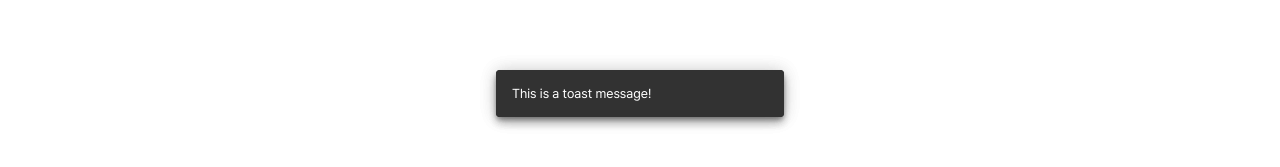
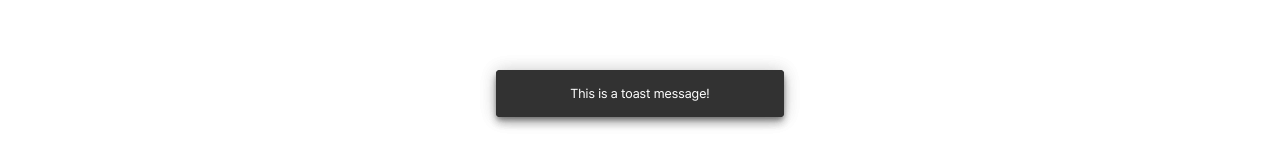
Before and after one commit to npthl2/ai-pr, a React (Vite) app: page /example/toast in a window 1280 px wide. Both pictures are taken after a click on the button "SHOW TOAST". Shown: the part 659-826 px from the top of the page. Built offline with nearby package versions, Linux system fonts and the light colour scheme; what simple-zustand-devtools would draw is missing.

Commit message:
토스트 메세지 content 가운데 정렬

```diff
--- a/src/components/Toast.tsx
+++ b/src/components/Toast.tsx
@@ -17,6 +17,14 @@ export const Toast = () => {
       onClose={onClose}
       autoHideDuration={4000}
       message={message}
+      ContentProps={{
+        sx: {
+          display: 'flex',
+          justifyContent: 'center',
+          alignItems: 'center',
+          width: '100%',
+        },
+      }}
     />
   );
 };
```
